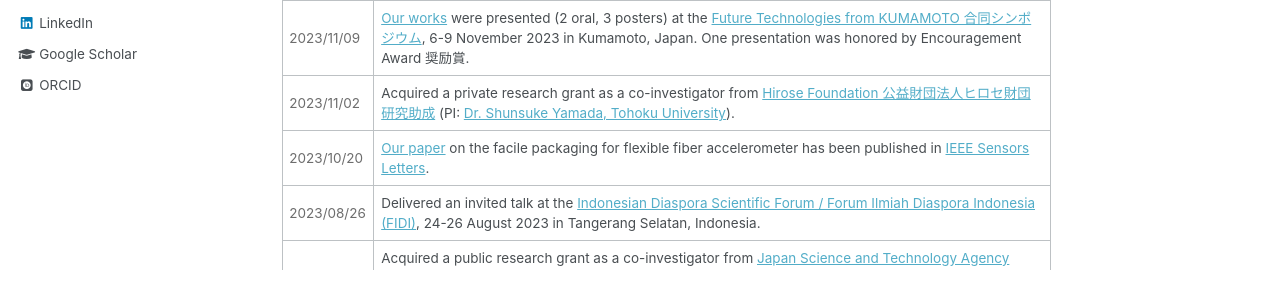
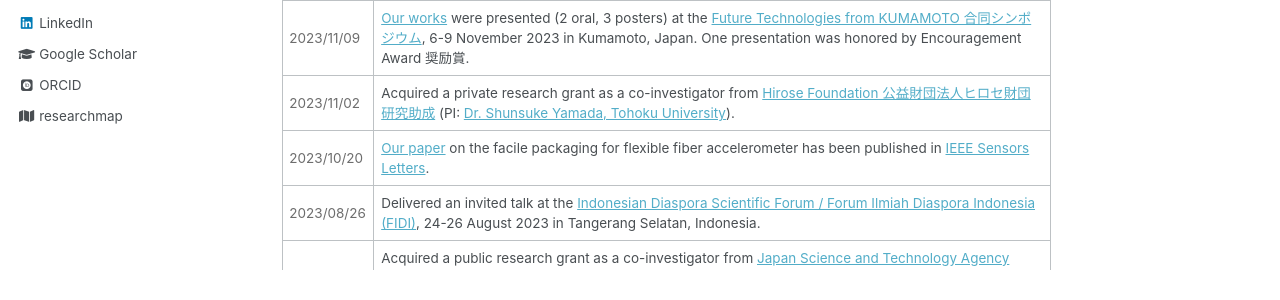
Before and after one commit to msalfarisi/msalfarisi.github.io, a Jekyll site: the page built from _pages/home.md, in a window 1280 px wide and 900 px high, scrolled down 385 px. Shown: the part 453-753 px from the top of the window. Built offline with Jekyll 4.4.1, drawn with Linux system fonts in a browser that asks for light colours; some web fonts are replaced.

Commit message:
Update author-profile.html

```diff
--- a/_includes/author-profile.html
+++ b/_includes/author-profile.html
@@ -112,6 +112,9 @@
       {% if author.orcid %}
         <li><a href="{{ author.orcid }}"><i class="ai ai-orcid-square ai-fw"></i> ORCID</a></li>
       {% endif %}
+      {% if author.researchmap %}
+        <li><a href="{{ author.researchmap }}"><i class="fas fa-fw fa-map"></i> researchmap</a></li>
+      {% endif %}
       {% if author.impactstory %}
         <li><a href="{{ author.impactstory }}"><i class="ai ai-impactstory ai-fw"></i> Impactstory</a></li>
       {% endif %}
```
